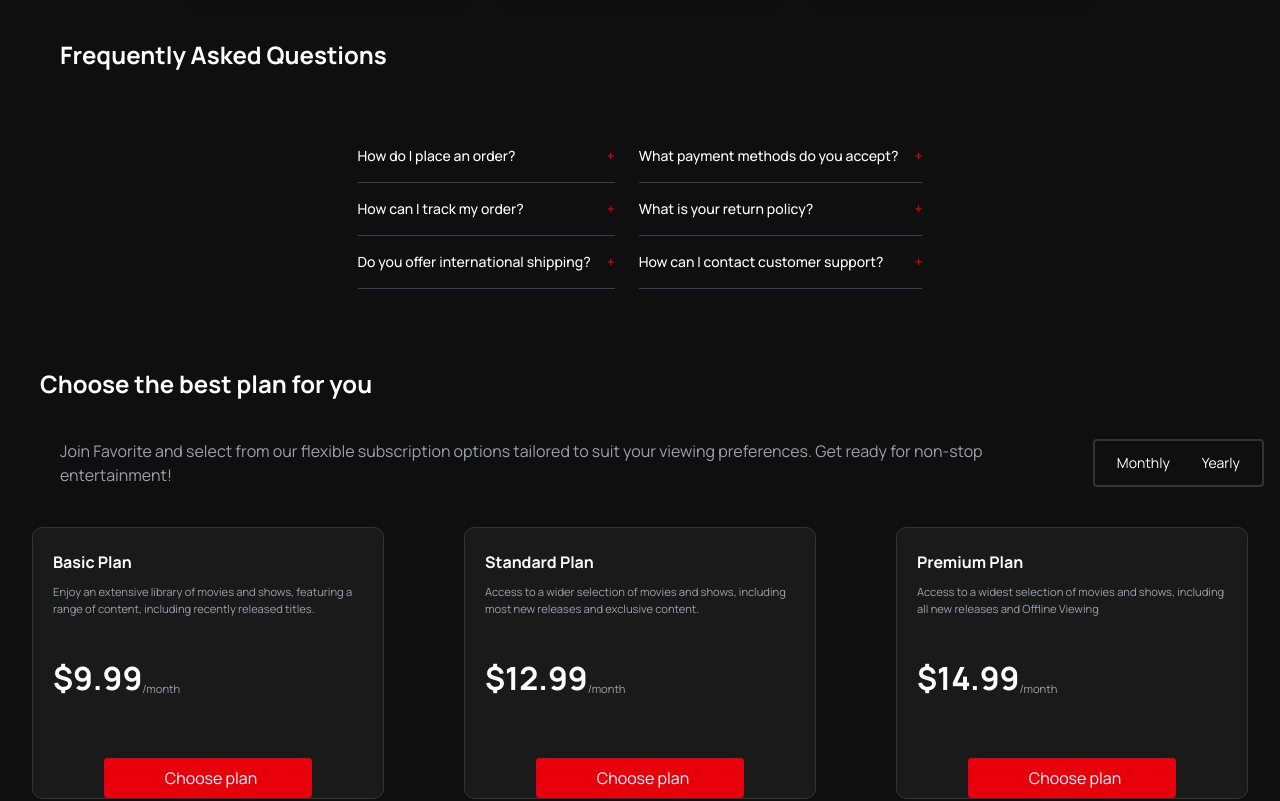
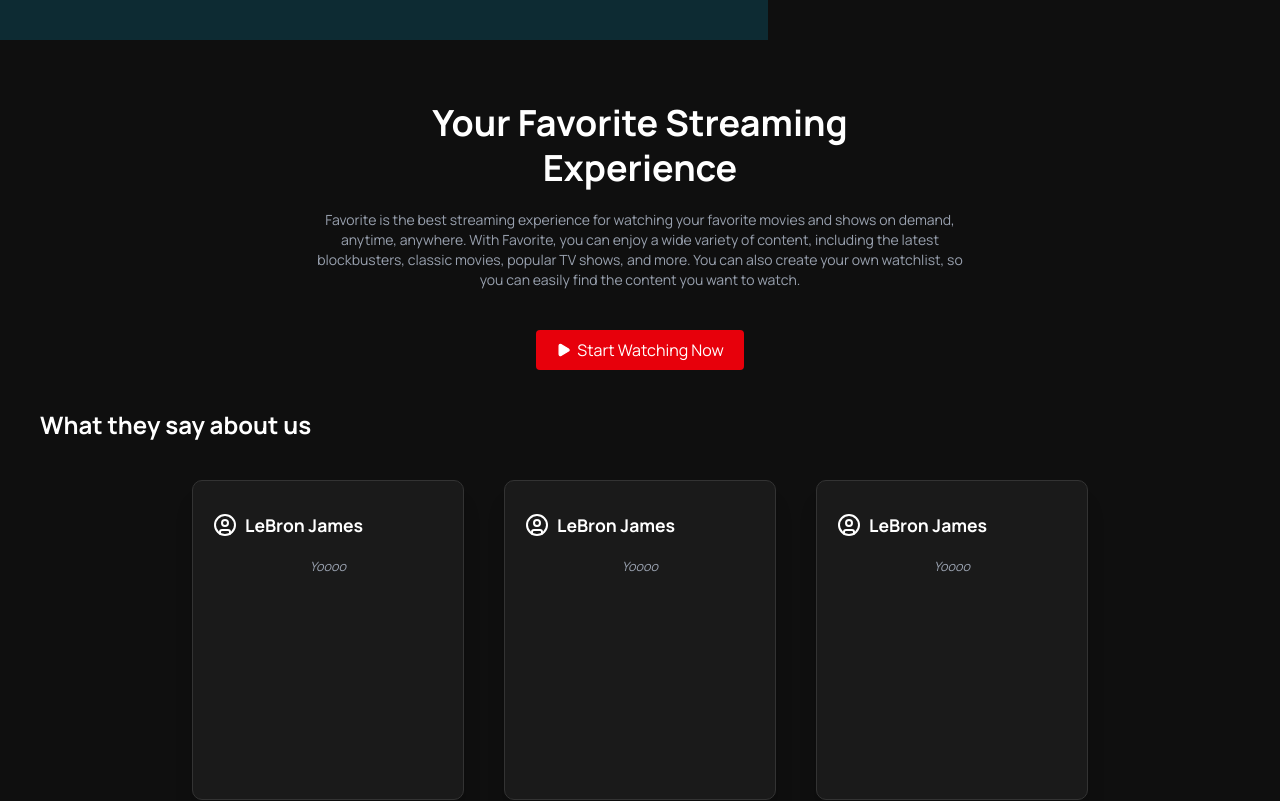
Before and after one commit to LucasSpagnoli/streaming, a Next.js app: page / in a window 1280 px wide. Shown: the part 760-1561 px from the top of the page. Built offline with nearby package versions, Linux system fonts and the light colour scheme.

Commit message:
Responsividade para todos dispositivos

```diff
--- a/app/page.tsx
+++ b/app/page.tsx
@@ -4,7 +4,7 @@
 export default function Home() {
     return (
         <main>
-            {/*<Hero/>*/}
+            <Hero/>
             <Features/>
         </main>
     );
--- a/components/landing/components/ctaButton.tsx
+++ b/components/landing/components/ctaButton.tsx
@@ -8,7 +8,9 @@
 
 const CTAButton = ({play, text}: CTAButtonProps) => {
     return (
-        <Link className={"bg-red-600 rounded text-white lg:w-52 max-w-xs flex md:p-2 p-4 justify-center self-center mt-5"} href={"/login"}>
+        <Link
+            className={"group bg-red-600 hover:bg-red-500 rounded text-white hover:shadow-lg hover:shadow-black hover:scale-105 active:scale-100 transition-all duration-300 lg:w-52 max-w-xs flex md:p-2 p-4 justify-center self-center"}
+            href={"/login"}>
             {play && <Play fill={"white"} width={15}/>}
             <p className={"indent-1.5"}>{text}</p>
         </Link>
--- a/components/landing/components/faq/faqFeature.tsx
+++ b/components/landing/components/faq/faqFeature.tsx
@@ -9,7 +9,7 @@
         <article className={"w-full"}>
             <h2 className={"sm:text-2xl text-xl sm:m-15 font-bold m-5 text-white leading-tight"}>Frequently Asked Questions</h2>
             <div className={"flex gap-6 md:w-[80%] w-[90%] mx-auto mb-10 justify-center"}>
-                <ul className="flex flex-col">
+                <ul className="flex flex-col w-[50%]">
                     {left.map((faq, index) => (
                         <QuestionCard
                             key={index}
@@ -18,7 +18,7 @@
                         />
                     ))}
                 </ul>
-                <ul className="flex flex-col">
+                <ul className="flex flex-col w-[50%]">
                     {right.map((faq, index) => (
                         <QuestionCard
                             key={index}
--- a/components/landing/components/faq/questionCard.tsx
+++ b/components/landing/components/faq/questionCard.tsx
@@ -14,10 +14,10 @@
     return (
 
         <li className="border-b border-gray-700">
-            <button className="w-full md:py-4 py-1 text-left flex justify-between items-center text-white sm:font-medium text-sm"
+            <button className="cursor-pointer w-full md:py-4 py-1 text-left flex justify-between items-center text-white sm:font-medium text-sm lg:text-[1.1rem]"
                     onClick={() => setIsOpen(!isOpen)}>
                 <span>{question}</span>
-                <motion.span animate={{rotate: isOpen ? 405 : 0}} transition={{duration: 0.6, ease: "easeInOut"}} className="text-red-600 ml-4">
+                <motion.span animate={{rotate: isOpen ? 215 : 0}} transition={{duration: 0.6, ease: "easeInOut"}} className="text-red-600 ml-4">
                     +
                 </motion.span>
             </button>
--- a/components/landing/components/opinionCard.tsx
+++ b/components/landing/components/opinionCard.tsx
@@ -9,7 +9,7 @@
 const OpinionCard = ({name, text}: OpinionCardProps): JSX.Element => {
     return (
         <div className={"lg:w-68 sm:w-50 sm:h-80 h-40 w-30 sm:mx-5 mx-2 border-lightGray bg-customGray py-3 self-center shadow-xl"}>
-            <h3 className={"sm:text-[1.1rem] text-[0.7rem] sm:mt-5 mt-2 font-bold text-white leading-tight flex items-center gap-2 sm:ml-4 ml-2 lg:ml-0"}><CircleUser className={"hidden sm:block"}/>{name}</h3>
+            <h3 className={"sm:text-[1.1rem] text-[0.7rem] sm:mt-5 mt-2 font-bold text-white leading-tight flex items-center gap-2 sm:ml-4 ml-2 lg:ml-0"}><CircleUser className={"hidden sm:block lg:ml-5"}/>{name}</h3>
             <p className={"text-gray-400 sm:mt-5 mt-1 sm:text-[0.8rem] text-[0.6rem] text-center italic"}>{text}</p>
         </div>
     )
--- a/components/landing/components/planCard.tsx
+++ b/components/landing/components/planCard.tsx
@@ -10,10 +10,10 @@
 
 const PlanCard = ({plan, text, price, monthly}: OpinionCardProps): JSX.Element => {
     return (
-        <div className={"lg:w-88 w-50 h-68 border-lightGray bg-customGray py-3 px-5 flex flex-col"}>
+        <div className={"lg:w-70 w-50 h-68 border-lightGray bg-customGray py-3 px-5 flex flex-col"}>
             <h3 className={"text-[1rem] mt-3 font-bold text-white leading-tight flex items-center"}>{plan}</h3>
             <p className={"text-gray-400 mt-3 text-[0.7rem]"}>{text}</p>
-            <div className={"flex sm:my-10 my-5"}>
+            <div className={"flex sm:mt-10 my-5"}>
                 <h1 className={"text-[2rem] font-bold text-white leading-tight flex items-center"}>${price}</h1>
                 <p className={"text-gray-400 text-[0.7rem] self-end"}>{monthly ? "/month" : "/year"}</p>
             </div>
--- a/components/landing/features.tsx
+++ b/components/landing/features.tsx
@@ -9,11 +9,11 @@
         <section className={"w-full overflow-hidden"}>
             {/*CTA*/}
             <article className="flex flex-col items-center justify-center w-full px-6 text-center">
-                <h2 className="lg:text-4xl text-2xl mt-15 font-bold text-white leading-tight max-w-md">
+                <h2 className="lg:text-4xl text-2xl mt-15 mb-5 font-bold text-white leading-tight max-w-md">
                     Your Favorite Streaming Experience
                 </h2>
 
-                <p className="text-gray-400 my-5 text-sm md:text-md max-w-xs md:max-w-md lg:max-w-4xl">
+                <p className="text-gray-400 mb-10 text-sm md:text-md max-w-xs md:max-w-md lg:max-w-2xl">
                     Favorite is the best streaming experience for watching your favorite movies and shows on demand,
                     anytime, anywhere. With Favorite, you can enjoy a wide variety of content, including the latest
                     blockbusters, classic movies, popular TV shows, and more. You can also create your own watchlist, so
@@ -62,7 +62,7 @@
                     </div>
                 </section>
 
-                <div className={"flex justify-center mt-10 lg:gap-20 gap-10 sm:flex-row flex-col mx-auto sm:mx-0"}>
+                <div className={"flex justify-center mt-10 gap-10 sm:flex-row flex-col mx-auto sm:mx-0"}>
                     <PlanCard plan={"Basic Plan"}
                               text={"Enjoy an extensive library of movies and shows, featuring a range of content, including recently released titles."}
                               price={9.99} monthly={true}/>
@@ -77,9 +77,8 @@
 
             {/*Free trial CTA*/}
             <article className={"flex flex-col items-center w-full mt-20"}>
-                <div
-                    className={"w-[70%] h-48 -bg-linear-300 from-red-700 to-black flex flex-col lg:flex-row items-center justify-around border-darkGray"}>
-                    <h1 className={"sm:text-4xl text-2xl text-center font-bold text-white leading-tight sm:-mb-15 lg:mb-0"}>
+                <div className={"lg:w-[90%] w-[70%] lg:h-40 h-48 -bg-linear-300 from-red-700 to-black flex flex-col lg:flex-row items-center justify-around border-darkGray"}>
+                    <h1 className={"sm:text-4xl text-2xl text-center font-bold text-white leading-tight sm:-mb-15 lg:-mb-0"}>
                         Start your free trial today!
                     </h1>
                     <CTAButton play={true} text={"Start a free trial"}/>
```
